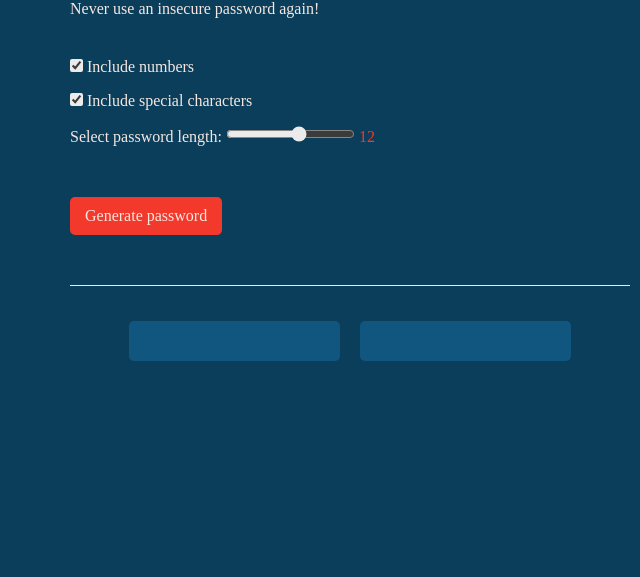
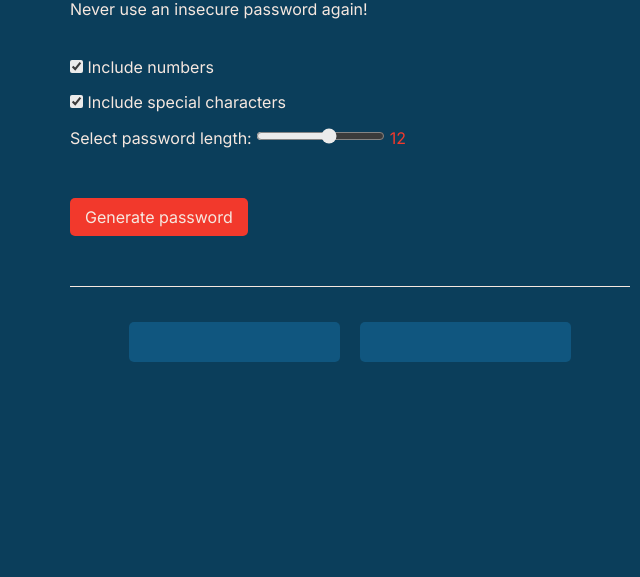
Before and after one commit to GeorgeMorales89/password-generator, a plain HTML site: page index.html in a window 1280 px wide. Shown: the part 223-800 px from the top of the page, without its empty margins (290-930 px from the left). Drawn offline with nearby package versions, Linux system fonts and the light colour scheme.

Commit message:
Updated fonts

```diff
--- a/index.css
+++ b/index.css
@@ -1,7 +1,8 @@
 
 body {
     margin: 0;
-    background: #0B3E5B
+    background: #0B3E5B;
+    font-family: 'Inter', sans-serif;
 }
 
 .container {
@@ -26,7 +27,6 @@ span {
 
 
 p {
-    font-family: 'Inter' sans-serif;
     color: #F6E8E0;
     margin-bottom: 40px
 
--- a/index.html
+++ b/index.html
@@ -6,6 +6,9 @@
     <link rel="preconnect" href="https://fonts.gstatic.com" crossorigin>
     <link href="https://fonts.googleapis.com/css2?family=Karla:wght@400;800&display=swap"   rel="stylesheet">
     <link href="https://fonts.googleapis.com/icon?family=Material+Icons" rel="stylesheet">
+    <link rel="preconnect" href="https://fonts.googleapis.com">
+    <link rel="preconnect" href="https://fonts.gstatic.com" crossorigin>
+    <link href="https://fonts.googleapis.com/css2?family=Inter&display=swap" rel="stylesheet">
   </head>
   <body>
     <div class="container">
```
